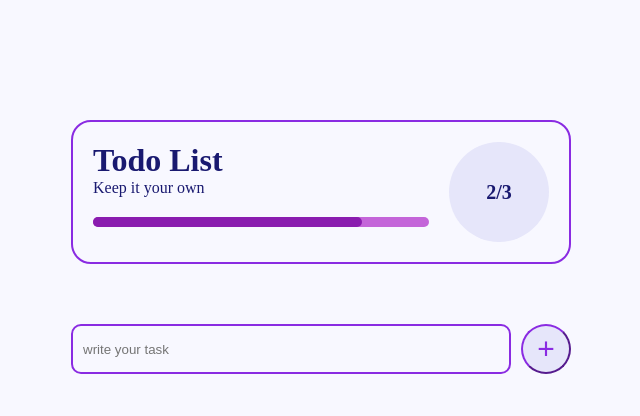
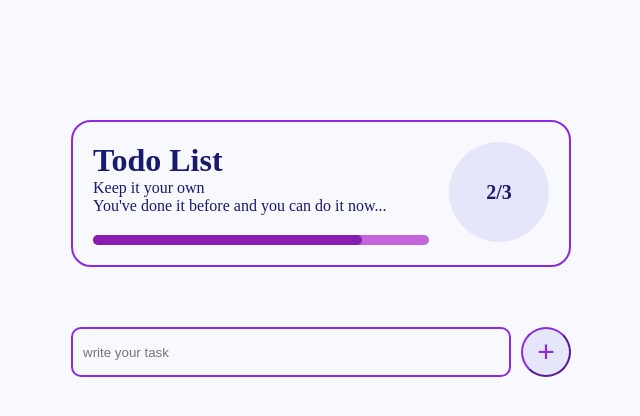
Before and after one commit to Prachi9950/Task1_To-Do_List, a plain HTML site: page index.html in a window 1280 px wide. Shown: the whole page, without its empty margins (319-959 px from the left). Drawn offline with Linux system fonts and the light colour scheme.

Commit message:
Update index.html

```diff
--- a/index.html
+++ b/index.html
@@ -12,6 +12,7 @@
         <div class="details">
             <h1>Todo List</h1>
             <p>Keep it your own</p>
+            <p>You've done it before and you can do it now...</p>
             <div id="progressbar">
                 <div id="progress">
                 </div>
```
